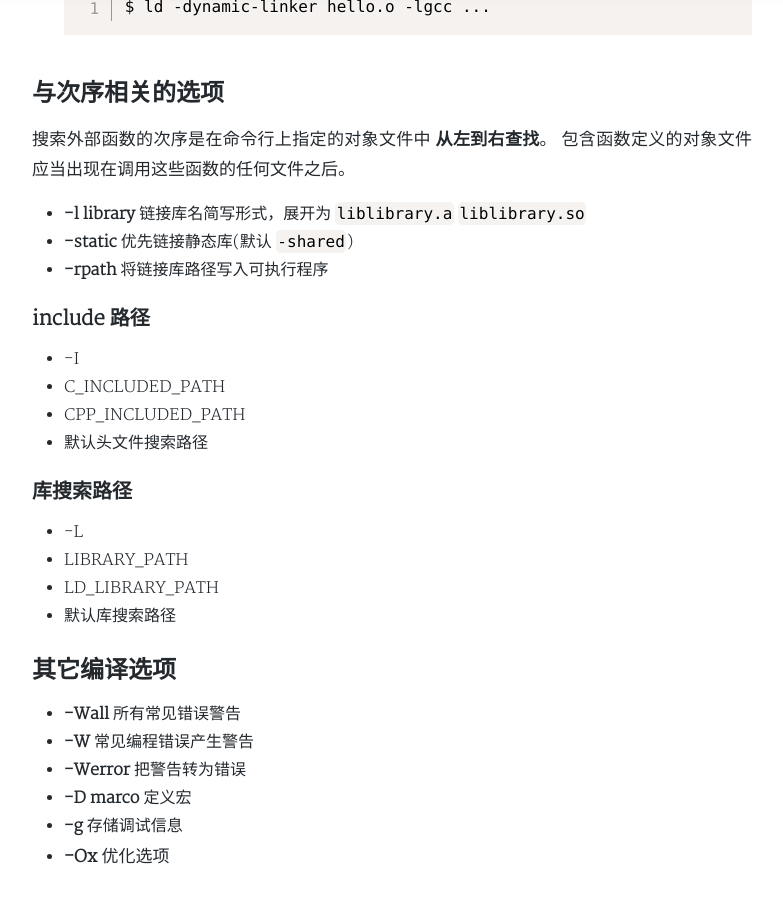
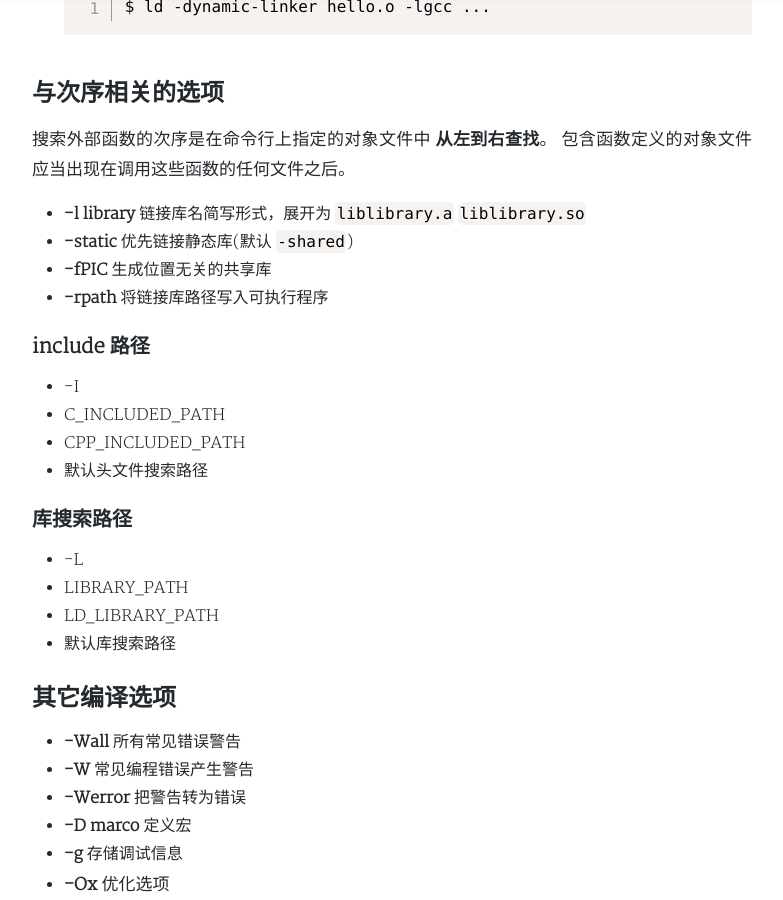
Before and after one commit to yanminhui/yanminhui.github.io, a Jekyll site: the page built from _posts/articles/2019-03-23-gcc.md, in a window 1280 px wide and 900 px high, scrolled down 1306 px. Shown: the whole window, without its empty margins (248-1031 px from the left). Built offline with Jekyll 4.4.1, drawn with Linux system fonts in a browser that asks for light colours; nearby versions of some CDN libraries; a style sheet for code colours, icons or effects is not loaded.

Commit message:
Update 2019-03-23-gcc.md

```diff
--- a/_posts/articles/2019-03-23-gcc.md
+++ b/_posts/articles/2019-03-23-gcc.md
@@ -53,6 +53,7 @@ tags: '开发工具'
 
 - **-l library** 链接库名简写形式，展开为 `liblibrary.a` `liblibrary.so`
 - **-static** 优先链接静态库(默认 `-shared`)
+- **-fPIC** 生成位置无关的共享库
 - **-rpath** 将链接库路径写入可执行程序
 
 ### include 路径
```
